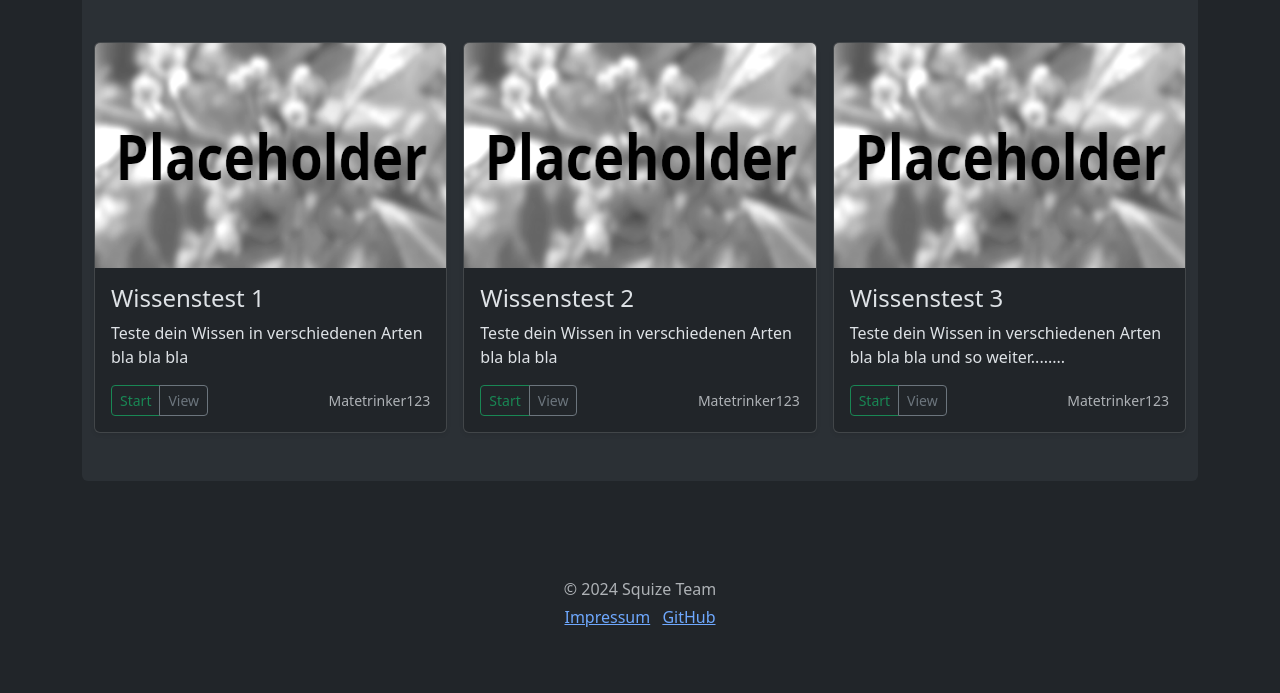
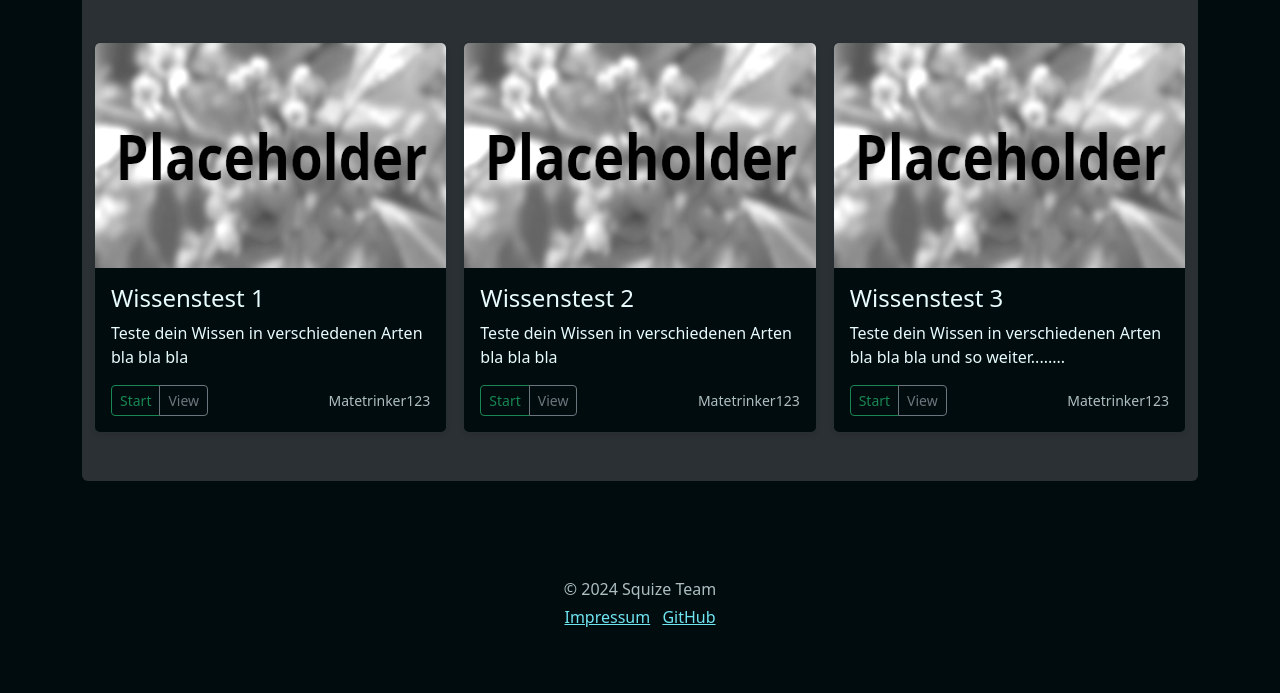
Before and after one commit to Vassili73/Squize, a website: page index.html in a window 1280 px wide. Shown: the part 478-1171 px from the top of the page. Drawn offline with nearby package versions, Linux system fonts and the light colour scheme; files that its build step writes are made by us from their sources.

Commit message:
changed style to match our color theme

```diff
--- a/scss/styles.scss
+++ b/scss/styles.scss
@@ -1,3 +1,13 @@
 // TODO
 
+$primary: #10D4EA;
+$light: #E8FBFD;
+$dark: #021517;
+
+$dark-text-emphasis-dark:           #042b2f;
+$body-color-dark:                   #E8FBFD;
+$body-bg-dark:                      #010C0E;
+$body-secondary-bg-dark:            #042b2f;
+$body-emphasis-color-dark:          #e7fafd;
+
 @import "../node_modules/bootstrap/scss/bootstrap";
```
